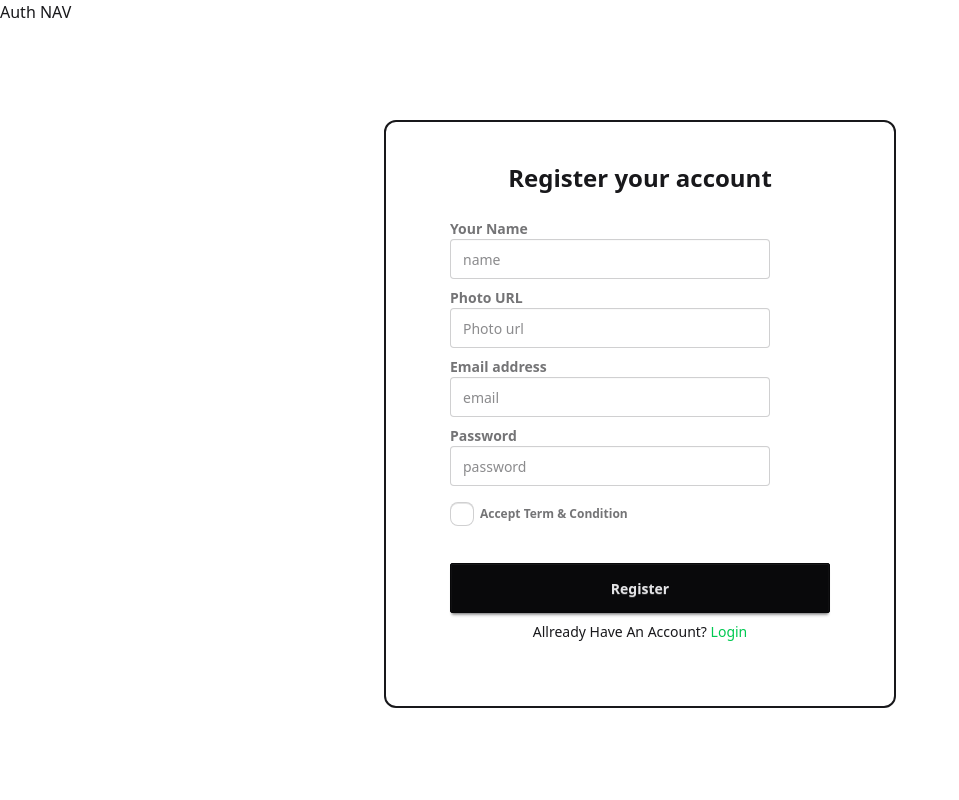
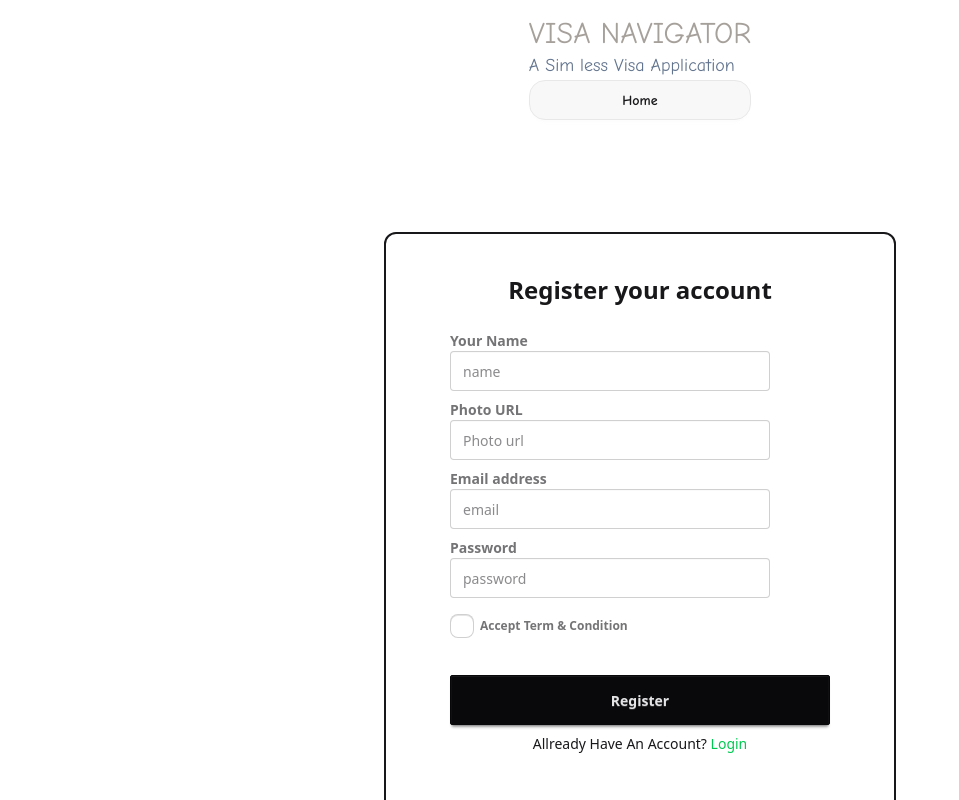
Before and after one commit to Suvobd100/Visa-Navigator-Client, a React (Vite) app: page /auth/register in a window 1280 px wide. Shown: the top 800 px of the page, without its empty margins (0-959 px from the left). Built offline with nearby package versions, Linux system fonts and the light colour scheme; no server answers.

Commit message:
added email & pws with gmail login complet

```diff
--- a/package.json
+++ b/package.json
@@ -17,6 +17,8 @@
     "react-dom": "^19.0.0",
     "react-icons": "^5.5.0",
     "react-router": "^7.2.0",
+    "react-toastify": "^11.0.5",
+    "sweetalert2": "^11.17.2",
     "swiper": "^11.2.4",
     "tailwindcss": "^4.0.9"
   },
--- /dev/null
+++ b/src/components/AuthNav.jsx
@@ -0,0 +1,25 @@
+
+import { Link } from "react-router";
+
+const AuthNav = () => {
+  return (
+    <div>
+      <div className="navbar bg-base-100 flex flex-col">
+        {/* <a className="btn btn-ghost text-xl">daisyUI</a> */}
+        <Link to="/">
+          <div className="flex flex-col font-comic p-2 text-stone-400 animate__animated animate__flash ">
+            <p className="text-3xl">VISA NAVIGATOR</p>
+
+            <p className="text-lg text-slate-500">
+            A Sim less Visa Application
+            </p>
+            <p className="btn rounded-2xl"> Home</p>
+          </div>
+        </Link>
+
+      </div>
+    </div>
+  );
+};
+
+export default AuthNav;
--- a/src/components/NavBar.jsx
+++ b/src/components/NavBar.jsx
@@ -1,9 +1,16 @@
 import { Link } from "react-router";
+import userIcon from "../assets/user.png";
+import { useContext } from "react";
+import { AuthContext } from "../provider/AuthProvider";
 
 const NavBar = () => {
+  const { user } = useContext(AuthContext);
+
+  // console.log('Nav bar:---',user);
+
   return (
     <div className="">
-      <div className="navbar bg-black/80 text-white font-bold">
+      <div className="navbar bg-stone-500 text-white font-bold">
         <div className="navbar-start">
           <div className="dropdown">
             <div tabIndex={0} role="button" className="btn btn-ghost lg:hidden">
@@ -87,29 +94,28 @@ const NavBar = () => {
             <li>
               <Link to="My-Visa-applications">My Visa applications</Link>
             </li>
-              <li>
+            {/* <li>
               <Link to="register">register</Link>
-              </li>
+            </li> */}
           </ul>
         </div>
         <div className="navbar-end gap-2">
-          {/* <div>
+          <div>
             {user && user?.email ? (
-              <Link
-                to="/priv/myprofile"
-                className="flex gap-4 justify-center items-center"
-              >
+              <div className="flex justify-center items-center gap-2">
+
                 <img
                   className="w-10 h-10 rounded-3xl"
-                  src={user?.photoURL}
+                  src={user?.photoURL ? user.photoURL : userIcon }
                   alt="user pic"
                 />
-                <p className="font-semibold font-comic">{user?.displayName}</p>
-              </Link>
+                <p className="font-semibold font-comic text-white">{user?.email
+                }</p>
+              </div>
             ) : (
               <img className="rounded-full" src={userIcon} alt="" />
             )}
-          </div> */}
+          </div>
         </div>
       </div>
     </div>
--- a/src/components/NavTop.jsx
+++ b/src/components/NavTop.jsx
@@ -1,9 +1,16 @@
 import { useContext } from "react";
 import { AuthContext } from "../provider/AuthProvider";
+import { Link } from "react-router";
 
 const NavTop = () => {
   const { user, logOut, updateLanguage } = useContext(AuthContext);
   console.log('NAV top:--',user);
+
+const handleLogout=()=>{
+  logOut();
+  alert('Logout')
+}
+
   return (
     <div className="bg-lime-600 h-10 p-1 text-sky-100 px-4 text-sm">
       <div className="flex justify-between">
@@ -20,9 +27,23 @@ const NavTop = () => {
             <h4> Follow Us </h4>
           </div>
         </div>
-        <div>Login
-          {}
-
+        <div>
+        {user && user?.email ? (
+            <Link
+              to={"/"}
+              onClick={handleLogout}
+              className="btn btn-outline text-black rounded-noe"
+            >
+              Log-Out
+            </Link>
+          ) : (
+            <Link
+              to={"auth/login"}
+              className="btn btn-outline text-black rounded-noe"
+            >
+              Login
+            </Link>
+          )}
         </div>
       </div>
     </div>
--- a/src/layouts/AuthLayout.jsx
+++ b/src/layouts/AuthLayout.jsx
@@ -1,13 +1,14 @@
 import React from 'react'
 import { Outlet } from 'react-router'
 import Footer from '../components/Footer'
+import AuthNav from '../components/AuthNav'
 
 const AuthLayout = () => {
   return (
     <div>
     <header>
-      {/* <AuthNav/> */}
-      <h2>Auth NAV</h2>
+      <AuthNav/>
+      {/* <h2>Auth NAV</h2> */}
     </header>
     <main>
         <Outlet/>
--- a/src/pages/Login.jsx
+++ b/src/pages/Login.jsx
@@ -16,7 +16,7 @@ const Login = () => {
     const form = e.target;
     const email = form.email.value;
     const password = form.password.value;
-    console.log('login form:--',email,password);
+    // console.log('login form:--',email,password);
 
 // login by fb with existence user email & password
     userLogin(email, password)
@@ -26,8 +26,7 @@ const Login = () => {
       navigate(location?.state ? location.state : "/");
     })
     .catch((error) => {
-      // alert(error.code);
-      // console.log(error);
+
       setErr(error.code);
     });
 
```
Also changed, not shown: src/assets/user.png (added), 1 other file (tests, documents, lock files or other folders). Lines whose indentation alone changed are shown as unchanged.
